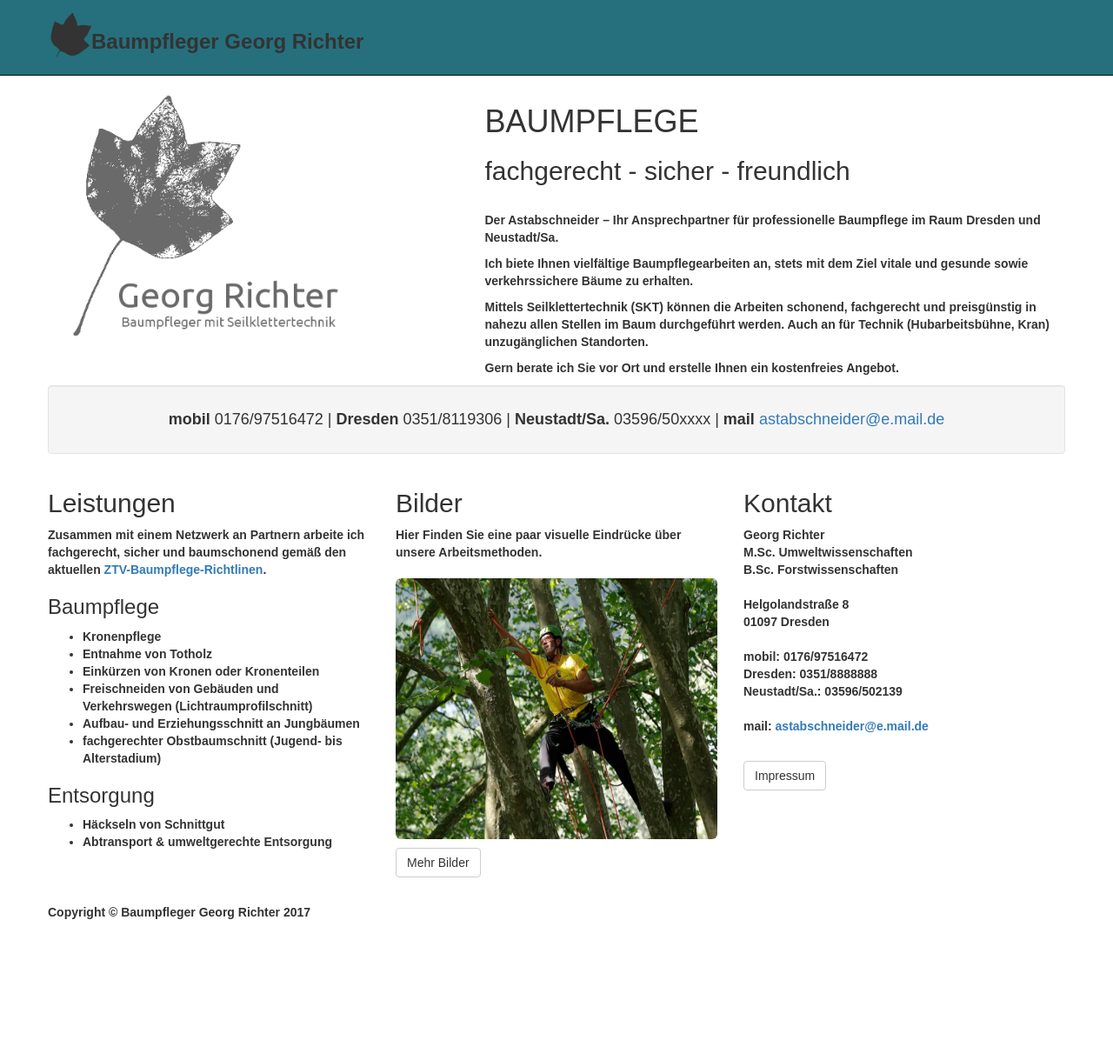
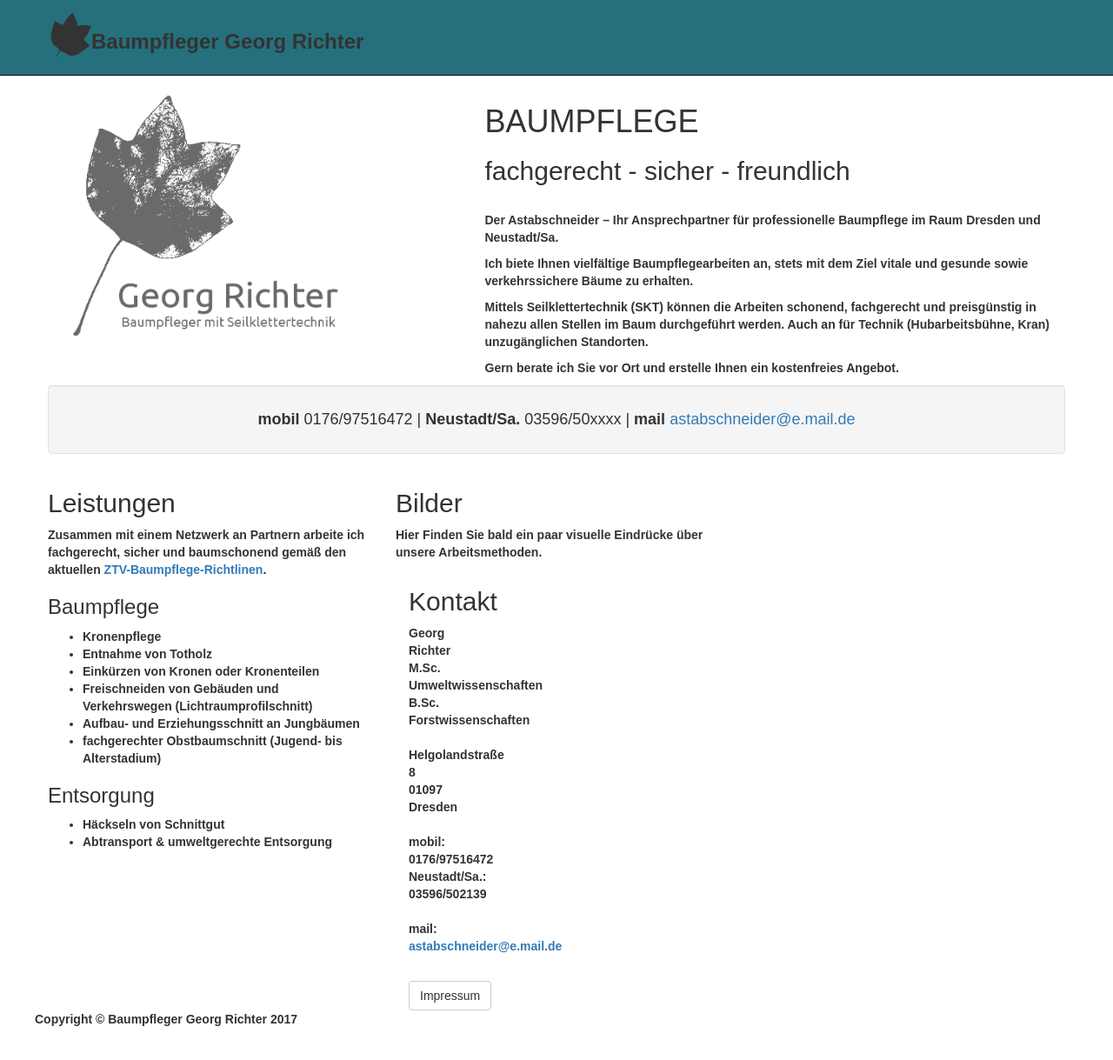
Before and after one commit to astabschneider/astabschneider.github.io, a Jekyll site: the page built from index.html, in a window 1280 px wide and 1222 px high. Shown: the top 1219 px of the window at 87% size. Built offline with Jekyll 4.4.1, drawn with Linux system fonts in a browser that asks for light colours.

Commit message:
updated site

```diff
--- a/_includes/header.html
+++ b/_includes/header.html
@@ -9,7 +9,7 @@
             <span class="icon-bar"></span>
             <span class="icon-bar"></span>
         </button>
-        <a class="navbar-brand" href="#">
+        <a class="navbar-brand" href="http://astabschneider.de/">
         <img class="img-responsive img-rounded" src="tulip_transb.png" alt="" style="width:50px;height:50px;">
         </a>
     </div>
--- a/index.html
+++ b/index.html
@@ -34,7 +34,7 @@
 <div class="row">
 <div class="col-lg-12">
     <div class="well text-center">
-    <h4> <b>mobil</b> 0176/97516472 | <b>Dresden</b> 0351/8119306 | <b>Neustadt/Sa.</b> 03596/50xxxx | <b>mail</b> <a href="mailto:astabschneider@e.mail.de">astabschneider@e.mail.de </a>
+    <h4> <b>mobil</b> 0176/97516472 | <!--b>Dresden</b> 0351/8119306 |--> <b>Neustadt/Sa.</b> 03596/50xxxx | <b>mail</b> <a href="mailto:astabschneider@e.mail.de">astabschneider@e.mail.de </a>
     </div>
 </div>
 <!-- /.col-lg-12 -->
@@ -70,18 +70,18 @@
 <!-- /.col-md-4 -->
 <div class="col-md-4">
     <h2>Bilder</h2>
-    <p>Hier Finden Sie eine paar visuelle Eindrücke über unsere Arbeitsmethoden.
+    <p>Hier Finden Sie bald ein paar visuelle Eindrücke über unsere Arbeitsmethoden.
     <br>
-    <br>
+    <!--br>
     <img class="img-responsive img-rounded" src="15369097.jpg" alt="" style="width:389;height:300px;"></p>
     <a class="btn btn-default" href="http://astabschneider.de/Bilder/">Mehr Bilder</a>
 </div>
 <!-- /.col-md-4 -->
 <div class="col-md-4">
     <h2>Kontakt</h2>
-    <p>Georg Richter<br> M.Sc. Umweltwissenschaften <br> B.Sc. Forstwissenschaften <br> <br> Helgolandstraße 8 <br> 01097 Dresden <br> <br> mobil: 0176/97516472 <br> Dresden: 0351/8888888 <br> Neustadt/Sa.: 03596/502139 <br> <br> mail: <a href="mailto:astabschneider@e.mail.de">astabschneider@e.mail.de </a> </p>
+    <p>Georg Richter<br> M.Sc. Umweltwissenschaften <br> B.Sc. Forstwissenschaften <br> <br> Helgolandstraße 8 <br> 01097 Dresden <br> <br> mobil: 0176/97516472 <!--br> Dresden: 0351/8888888--> <br> Neustadt/Sa.: 03596/502139 <br> <br> mail: <a href="mailto:astabschneider@e.mail.de">astabschneider@e.mail.de </a> </p>
     <br>
-    <a class="btn btn-default" href="http://astabschneider/Impressum/">Impressum</a>
+    <a class="btn btn-default" href="http://astabschneider.de/Impressum/">Impressum</a>
 </div>
 <!-- /.col-md-4 -->
 </div>
```
